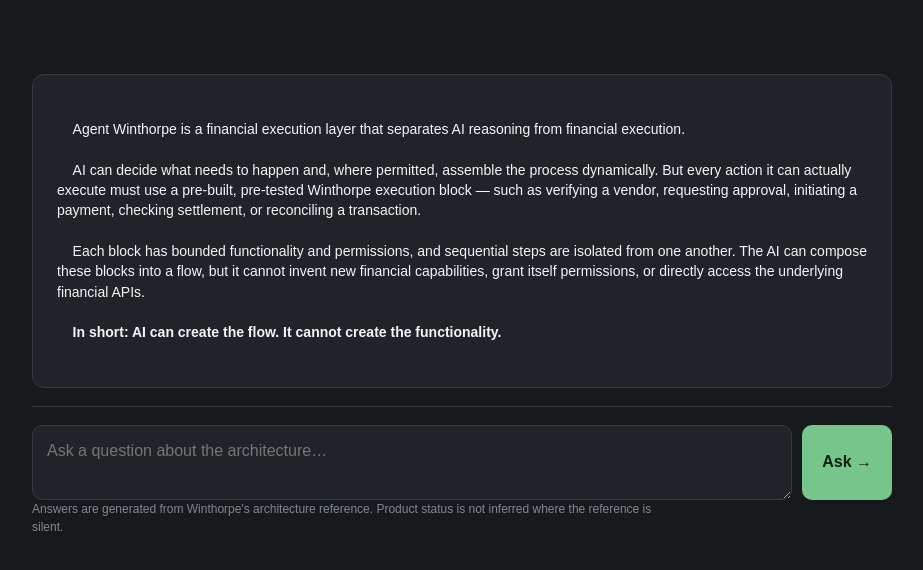
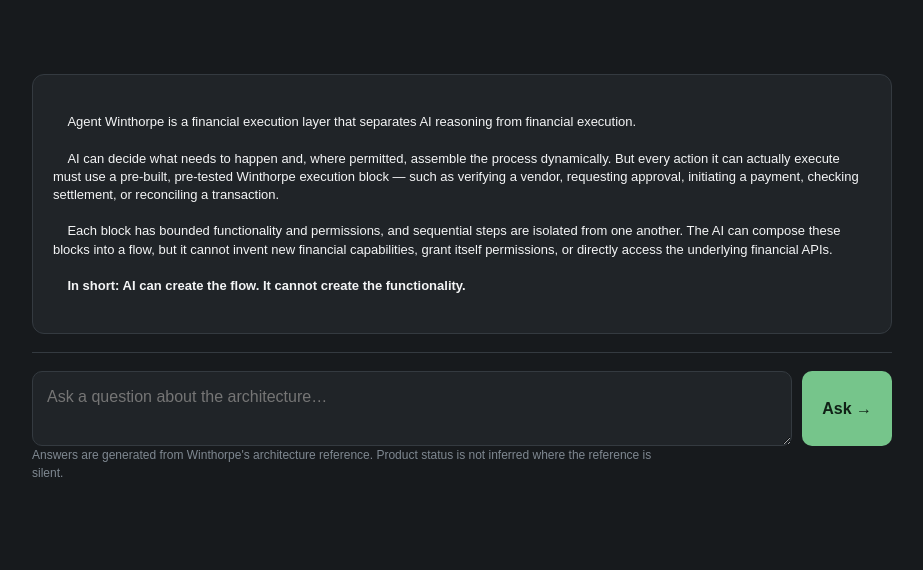
Before and after one commit to zeevchen-sudo/ask-winthorpe, a website: page index.html in a window 1280 px wide. Shown: the whole page, without its empty margins (178-1101 px from the left). Drawn offline with Linux system fonts and the light colour scheme.

Commit message:
Update chat styles for better alignment and spacing

```diff
--- a/style.css
+++ b/style.css
@@ -12,3 +12,21 @@
   /* Box spacing */
   padding: 24px;
 }
+#chat {
+  text-align: left !important;
+  align-items: stretch !important;
+}
+
+#chat .message,
+#chat .message.assistant {
+  text-align: left !important;
+  justify-content: flex-start !important;
+  align-items: flex-start !important;
+
+  width: 100% !important;
+  max-width: 100% !important;
+
+  font-size: 13px !important;
+  line-height: 1.4 !important;
+  padding: 20px !important;
+}
```
